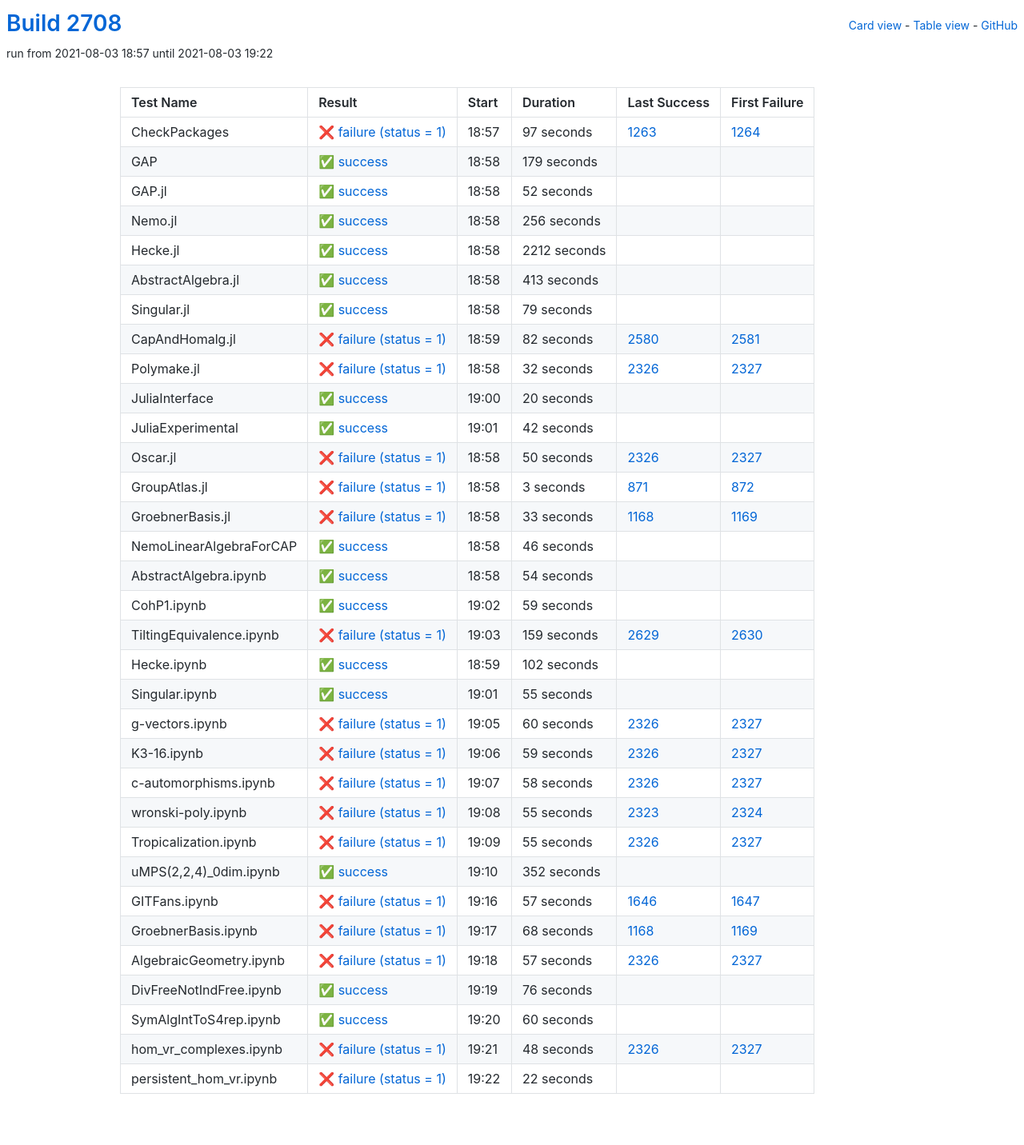
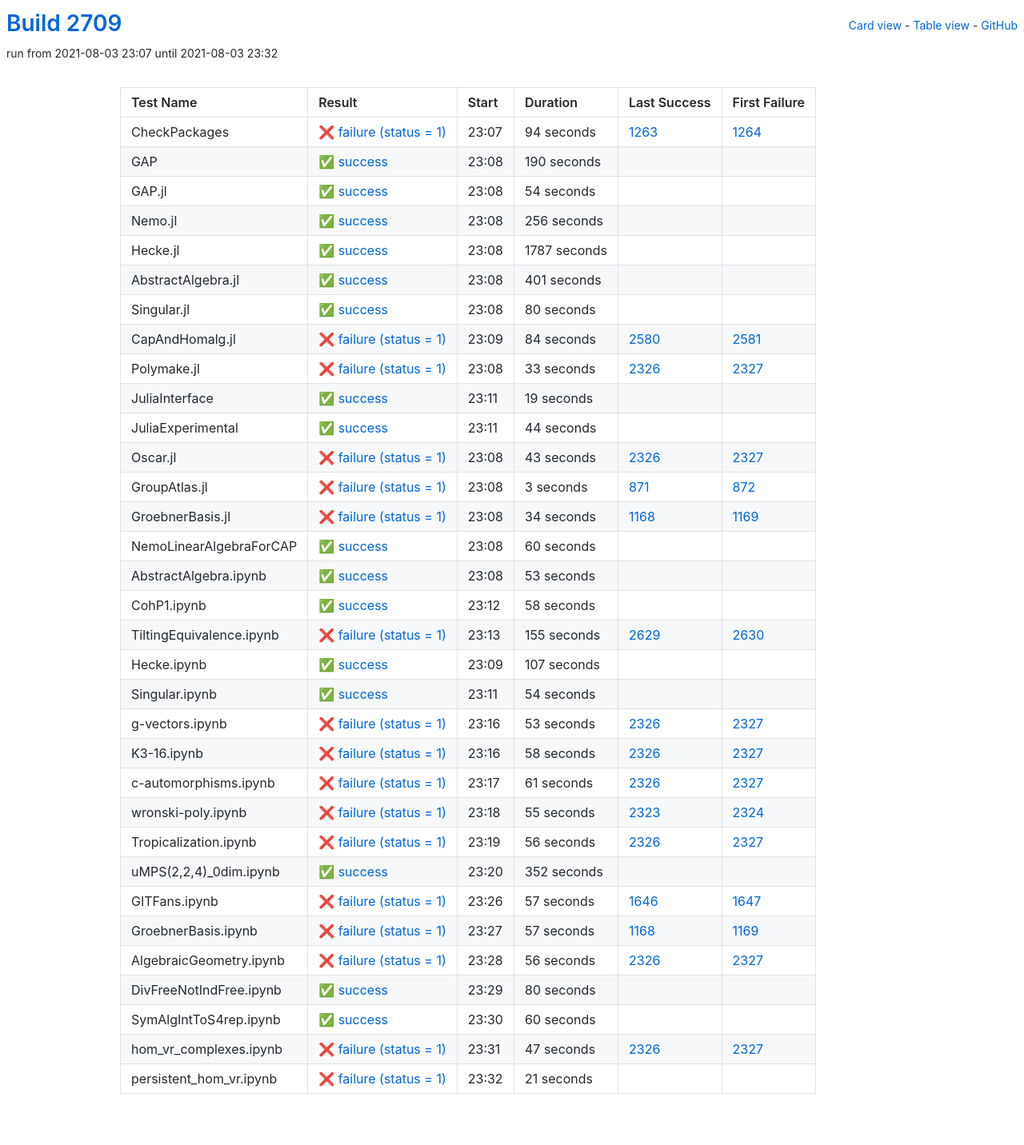
Before and after one commit to oscar-system/oscar-ci-status-stable, a Jekyll site: the page built from table.html, in a window 1280 px wide. Shown: the whole page at 80% size. Built offline with Jekyll 4.4.1, drawn with Linux system fonts in a browser that asks for light colours.

Commit message:
Build #2709

```diff
--- a/_data/ci.yml
+++ b/_data/ci.yml
@@ -1,6 +1,6 @@
 ---
-build: 2708
-build_url: https://oscarci.mathematik.uni-kl.de/job/oscar-stable/2708/
+build: 2709
+build_url: https://oscarci.mathematik.uni-kl.de/job/oscar-stable/2709/
 job: oscar-stable
 organization: oscar-system
 repo: oscar-ci-status-stable
@@ -8,44 +8,44 @@ repourl: https://github.com/oscar-system/oscar-ci-status-stable
 tests:
 - name: CheckPackages
   id: checkpackages
-  log: https://oscarci.mathematik.uni-kl.de/job/oscar-stable/2708/artifact/logs/build-2708/CheckPackages.log
-  start: 2021-08-03 18:57
+  log: https://oscarci.mathematik.uni-kl.de/job/oscar-stable/2709/artifact/logs/build-2709/CheckPackages.log
+  start: 2021-08-03 23:07
   success: false
   exitcode: 1
   status: failure
-  duration: 97
+  duration: 94
   last_success: 1263
   last_success_url: https://oscarci.mathematik.uni-kl.de/job/oscar-stable/1263/
   first_failure: 1264
   first_failure_url: https://oscarci.mathematik.uni-kl.de/job/oscar-stable/1264/
 - name: GAP
   id: gap
-  log: https://oscarci.mathematik.uni-kl.de/job/oscar-stable/2708/artifact/logs/build-2708/GAP.log
-  start: 2021-08-03 18:58
+  log: https://oscarci.mathematik.uni-kl.de/job/oscar-stable/2709/artifact/logs/build-2709/GAP.log
+  start: 2021-08-03 23:08
   success: true
   exitcode: 0
   status: success
-  duration: 179
+  duration: 190
   last_success: false
   last_success_url:
   first_failure: false
   first_failure_url:
 - name: GAP.jl
   id: gap-jl
-  log: https://oscarci.mathematik.uni-kl.de/job/oscar-stable/2708/artifact/logs/build-2708/GAP.jl.log
-  start: 2021-08-03 18:58
+  log: https://oscarci.mathematik.uni-kl.de/job/oscar-stable/2709/artifact/logs/build-2709/GAP.jl.log
+  start: 2021-08-03 23:08
   success: true
   exitcode: 0
   status: success
-  duration: 52
+  duration: 54
   last_success: false
   last_success_url:
   first_failure: false
   first_failure_url:
 - name: Nemo.jl
   id: nemo-jl
-  log: https://oscarci.mathematik.uni-kl.de/job/oscar-stable/2708/artifact/logs/build-2708/Nemo.jl.log
-  start: 2021-08-03 18:58
+  log: https://oscarci.mathematik.uni-kl.de/job/oscar-stable/2709/artifact/logs/build-2709/Nemo.jl.log
+  start: 2021-08-03 23:08
   success: true
   exitcode: 0
   status: success
@@ -56,104 +56,104 @@ tests:
   first_failure_url:
 - name: Hecke.jl
   id: hecke-jl
-  log: https://oscarci.mathematik.uni-kl.de/job/oscar-stable/2708/artifact/logs/build-2708/Hecke.jl.log
-  start: 2021-08-03 18:58
+  log: https://oscarci.mathematik.uni-kl.de/job/oscar-stable/2709/artifact/logs/build-2709/Hecke.jl.log
+  start: 2021-08-03 23:08
   success: true
   exitcode: 0
   status: success
-  duration: 2212
+  duration: 1787
   last_success: false
   last_success_url:
   first_failure: false
   first_failure_url:
 - name: AbstractAlgebra.jl
   id: abstractalgebra-jl
-  log: https://oscarci.mathematik.uni-kl.de/job/oscar-stable/2708/artifact/logs/build-2708/AbstractAlgebra.jl.log
-  start: 2021-08-03 18:58
+  log: https://oscarci.mathematik.uni-kl.de/job/oscar-stable/2709/artifact/logs/build-2709/AbstractAlgebra.jl.log
+  start: 2021-08-03 23:08
   success: true
   exitcode: 0
   status: success
-  duration: 413
+  duration: 401
   last_success: false
   last_success_url:
   first_failure: false
   first_failure_url:
 - name: Singular.jl
   id: singular-jl
-  log: https://oscarci.mathematik.uni-kl.de/job/oscar-stable/2708/artifact/logs/build-2708/Singular.jl.log
-  start: 2021-08-03 18:58
+  log: https://oscarci.mathematik.uni-kl.de/job/oscar-stable/2709/artifact/logs/build-2709/Singular.jl.log
+  start: 2021-08-03 23:08
   success: true
   exitcode: 0
   status: success
-  duration: 79
+  duration: 80
   last_success: false
   last_success_url:
   first_failure: false
   first_failure_url:
 - name: CapAndHomalg.jl
   id: capandhomalg-jl
-  log: https://oscarci.mathematik.uni-kl.de/job/oscar-stable/2708/artifact/logs/build-2708/CapAndHomalg.jl.log
-  start: 2021-08-03 18:59
+  log: https://oscarci.mathematik.uni-kl.de/job/oscar-stable/2709/artifact/logs/build-2709/CapAndHomalg.jl.log
+  start: 2021-08-03 23:09
   success: false
   exitcode: 1
   status: failure
-  duration: 82
+  duration: 84
   last_success: 2580
   last_success_url: https://oscarci.mathematik.uni-kl.de/job/oscar-stable/2580/
   first_failure: 2581
   first_failure_url: https://oscarci.mathematik.uni-kl.de/job/oscar-stable/2581/
 - name: Polymake.jl
   id: polymake-jl
-  log: https://oscarci.mathematik.uni-kl.de/job/oscar-stable/2708/artifact/logs/build-2708/Polymake.jl.log
-  start: 2021-08-03 18:58
+  log: https://oscarci.mathematik.uni-kl.de/job/oscar-stable/2709/artifact/logs/build-2709/Polymake.jl.log
+  start: 2021-08-03 23:08
   success: false
   exitcode: 1
   status: failure
-  duration: 32
+  duration: 33
   last_success: 2326
   last_success_url: https://oscarci.mathematik.uni-kl.de/job/oscar-stable/2326/
   first_failure: 2327
   first_failure_url: https://oscarci.mathematik.uni-kl.de/job/oscar-stable/2327/
 - name: JuliaInterface
   id: juliainterface
-  log: https://oscarci.mathematik.uni-kl.de/job/oscar-stable/2708/artifact/logs/build-2708/JuliaInterface.log
-  start: 2021-08-03 19:00
+  log: https://oscarci.mathematik.uni-kl.de/job/oscar-stable/2709/artifact/logs/build-2709/JuliaInterface.log
+  start: 2021-08-03 23:11
   success: true
   exitcode: 0
   status: success
-  duration: 20
+  duration: 19
   last_success: false
   last_success_url:
   first_failure: false
   first_failure_url:
 - name: JuliaExperimental
   id: juliaexperimental
-  log: https://oscarci.mathematik.uni-kl.de/job/oscar-stable/2708/artifact/logs/build-2708/JuliaExperimental.log
-  start: 2021-08-03 19:01
+  log: https://oscarci.mathematik.uni-kl.de/job/oscar-stable/2709/artifact/logs/build-2709/JuliaExperimental.log
+  start: 2021-08-03 23:11
   success: true
   exitcode: 0
   status: success
-  duration: 42
+  duration: 44
   last_success: false
   last_success_url:
   first_failure: false
   first_failure_url:
 - name: Oscar.jl
   id: oscar-jl
-  log: https://oscarci.mathematik.uni-kl.de/job/oscar-stable/2708/artifact/logs/build-2708/Oscar.jl.log
-  start: 2021-08-03 18:58
+  log: https://oscarci.mathematik.uni-kl.de/job/oscar-stable/2709/artifact/logs/build-2709/Oscar.jl.log
+  start: 2021-08-03 23:08
   success: false
   exitcode: 1
   status: failure
-  duration: 50
+  duration: 43
   last_success: 2326
   last_success_url: https://oscarci.mathematik.uni-kl.de/job/oscar-stable/2326/
   first_failure: 2327
   first_failure_url: https://oscarci.mathematik.uni-kl.de/job/oscar-stable/2327/
 - name: GroupAtlas.jl
   id: groupatlas-jl
-  log: https://oscarci.mathematik.uni-kl.de/job/oscar-stable/2708/artifact/logs/build-2708/GroupAtlas.jl.log
-  start: 2021-08-03 18:58
+  log: https://oscarci.mathematik.uni-kl.de/job/oscar-stable/2709/artifact/logs/build-2709/GroupAtlas.jl.log
+  start: 2021-08-03 23:08
   success: false
   exitcode: 1
   status: failure
@@ -164,32 +164,80 @@ tests:
   first_failure_url: https://oscarci.mathematik.uni-kl.de/job/oscar-stable/872/
 - name: GroebnerBasis.jl
   id: groebnerbasis-jl
-  log: https://oscarci.mathematik.uni-kl.de/job/oscar-stable/2708/artifact/logs/build-2708/GroebnerBasis.jl.log
-  start: 2021-08-03 18:58
+  log: https://oscarci.mathematik.uni-kl.de/job/oscar-stable/2709/artifact/logs/build-2709/GroebnerBasis.jl.log
+  start: 2021-08-03 23:08
   success: false
   exitcode: 1
   status: failure
-  duration: 33
+  duration: 34
   last_success: 1168
   last_success_url: https://oscarci.mathematik.uni-kl.de/job/oscar-stable/1168/
   first_failure: 1169
   first_failure_url: https://oscarci.mathematik.uni-kl.de/job/oscar-stable/1169/
 - name: NemoLinearAlgebraForCAP
   id: nemolinearalgebraforcap
-  log: https://oscarci.mathematik.uni-kl.de/job/oscar-stable/2708/artifact/logs/build-2708/NemoLinearAlgebraForCAP.log
-  start: 2021-08-03 18:58
+  log: https://oscarci.mathematik.uni-kl.de/job/oscar-stable/2709/artifact/logs/build-2709/NemoLinearAlgebraForCAP.log
+  start: 2021-08-03 23:08
   success: true
   exitcode: 0
   status: success
-  duration: 46
+  duration: 60
   last_success: false
   last_success_url:
   first_failure: false
   first_failure_url:
 - name: AbstractAlgebra.ipynb
   id: abstractalgebra-ipynb
-  log: https://oscarci.mathematik.uni-kl.de/job/oscar-stable/2708/artifact/logs/build-2708/AbstractAlgebra.ipynb.log
-  start: 2021-08-03 18:58
+  log: https://oscarci.mathematik.uni-kl.de/job/oscar-stable/2709/artifact/logs/build-2709/AbstractAlgebra.ipynb.log
+  start: 2021-08-03 23:08
+  success: true
+  exitcode: 0
+  status: success
+  duration: 53
+  last_success: false
+  last_success_url:
+  first_failure: false
+  first_failure_url:
+- name: CohP1.ipynb
+  id: cohp1-ipynb
+  log: https://oscarci.mathematik.uni-kl.de/job/oscar-stable/2709/artifact/logs/build-2709/CohP1.ipynb.log
+  start: 2021-08-03 23:12
+  success: true
+  exitcode: 0
+  status: success
+  duration: 58
+  last_success: false
+  last_success_url:
+  first_failure: false
+  first_failure_url:
+- name: TiltingEquivalence.ipynb
+  id: tiltingequivalence-ipynb
+  log: https://oscarci.mathematik.uni-kl.de/job/oscar-stable/2709/artifact/logs/build-2709/TiltingEquivalence.ipynb.log
+  start: 2021-08-03 23:13
+  success: false
+  exitcode: 1
+  status: failure
+  duration: 155
+  last_success: 2629
+  last_success_url: https://oscarci.mathematik.uni-kl.de/job/oscar-stable/2629/
+  first_failure: 2630
+  first_failure_url: https://oscarci.mathematik.uni-kl.de/job/oscar-stable/2630/
+- name: Hecke.ipynb
+  id: hecke-ipynb
+  log: https://oscarci.mathematik.uni-kl.de/job/oscar-stable/2709/artifact/logs/build-2709/Hecke.ipynb.log
+  start: 2021-08-03 23:09
+  success: true
+  exitcode: 0
+  status: success
+  duration: 107
+  last_success: false
+  last_success_url:
+  first_failure: false
+  first_failure_url:
+- name: Singular.ipynb
+  id: singular-ipynb
+  log: https://oscarci.mathematik.uni-kl.de/job/oscar-stable/2709/artifact/logs/build-2709/Singular.ipynb.log
+  start: 2021-08-03 23:11
   success: true
   exitcode: 0
   status: success
@@ -198,82 +246,22 @@ tests:
   last_success_url:
   first_failure: false
   first_failure_url:
-- name: CohP1.ipynb
-  id: cohp1-ipynb
-  log: https://oscarci.mathematik.uni-kl.de/job/oscar-stable/2708/artifact/logs/build-2708/CohP1.ipynb.log
-  start: 2021-08-03 19:02
-  success: true
-  exitcode: 0
-  status: success
-  duration: 59
-  last_success: false
-  last_success_url:
-  first_failure: false
-  first_failure_url:
-- name: TiltingEquivalence.ipynb
-  id: tiltingequivalence-ipynb
-  log: https://oscarci.mathematik.uni-kl.de/job/oscar-stable/2708/artifact/logs/build-2708/TiltingEquivalence.ipynb.log
-  start: 2021-08-03 19:03
+- name: g-vectors.ipynb
+  id: g-vectors-ipynb
+  log: https://oscarci.mathematik.uni-kl.de/job/oscar-stable/2709/artifact/logs/build-2709/g-vectors.ipynb.log
+  start: 2021-08-03 23:16
   success: false
   exitcode: 1
   status: failure
-  duration: 159
-  last_success: 2629
-  last_success_url: https://oscarci.mathematik.uni-kl.de/job/oscar-stable/2629/
-  first_failure: 2630
-  first_failure_url: https://oscarci.mathematik.uni-kl.de/job/oscar-stable/2630/
-- name: Hecke.ipynb
-  id: hecke-ipynb
-  log: https://oscarci.mathematik.uni-kl.de/job/oscar-stable/2708/artifact/logs/build-2708/Hecke.ipynb.log
-  start: 2021-08-03 18:59
-  success: true
-  exitcode: 0
-  status: success
-  duration: 102
-  last_success: false
-  last_success_url:
-  first_failure: false
-  first_failure_url:
-- name: Singular.ipynb
-  id: singular-ipynb
-  log: https://oscarci.mathematik.uni-kl.de/job/oscar-stable/2708/artifact/logs/build-2708/Singular.ipynb.log
-  start: 2021-08-03 19:01
-  success: true
-  exitcode: 0
-  status: success
-  duration: 55
-  last_success: false
-  last_success_url:
-  first_failure: false
-  first_failure_url:
-- name: g-vectors.ipynb
-  id: g-vectors-ipynb
-  log: https://oscarci.mathematik.uni-kl.de/job/oscar-stable/2708/artifact/logs/build-2708/g-vectors.ipynb.log
-  start: 2021-08-03 19:05
-  success: false
-  exitcode: 1
-  status: failure
-  duration: 60
+  duration: 53
   last_success: 2326
   last_success_url: https://oscarci.mathematik.uni-kl.de/job/oscar-stable/2326/
   first_failure: 2327
   first_failure_url: https://oscarci.mathematik.uni-kl.de/job/oscar-stable/2327/
 - name: K3-16.ipynb
   id: k3-16-ipynb
-  log: https://oscarci.mathematik.uni-kl.de/job/oscar-stable/2708/artifact/logs/build-2708/K3-16.ipynb.log
-  start: 2021-08-03 19:06
-  success: false
-  exitcode: 1
-  status: failure
-  duration: 59
-  last_success: 2326
-  last_success_url: https://oscarci.mathematik.uni-kl.de/job/oscar-stable/2326/
-  first_failure: 2327
-  first_failure_url: https://oscarci.mathematik.uni-kl.de/job/oscar-stable/2327/
-- name: c-automorphisms.ipynb
-  id: c-automorphisms-ipynb
-  log: https://oscarci.mathematik.uni-kl.de/job/oscar-stable/2708/artifact/logs/build-2708/c-automorphisms.ipynb.log
-  start: 2021-08-03 19:07
+  log: https://oscarci.mathematik.uni-kl.de/job/oscar-stable/2709/artifact/logs/build-2709/K3-16.ipynb.log
+  start: 2021-08-03 23:16
   success: false
   exitcode: 1
   status: failure
@@ -282,10 +270,22 @@ tests:
   last_success_url: https://oscarci.mathematik.uni-kl.de/job/oscar-stable/2326/
   first_failure: 2327
   first_failure_url: https://oscarci.mathematik.uni-kl.de/job/oscar-stable/2327/
+- name: c-automorphisms.ipynb
+  id: c-automorphisms-ipynb
+  log: https://oscarci.mathematik.uni-kl.de/job/oscar-stable/2709/artifact/logs/build-2709/c-automorphisms.ipynb.log
+  start: 2021-08-03 23:17
+  success: false
+  exitcode: 1
+  status: failure
+  duration: 61
+  last_success: 2326
+  last_success_url: https://oscarci.mathematik.uni-kl.de/job/oscar-stable/2326/
+  first_failure: 2327
+  first_failure_url: https://oscarci.mathematik.uni-kl.de/job/oscar-stable/2327/
 - name: wronski-poly.ipynb
   id: wronski-poly-ipynb
-  log: https://oscarci.mathematik.uni-kl.de/job/oscar-stable/2708/artifact/logs/build-2708/wronski-poly.ipynb.log
-  start: 2021-08-03 19:08
+  log: https://oscarci.mathematik.uni-kl.de/job/oscar-stable/2709/artifact/logs/build-2709/wronski-poly.ipynb.log
+  start: 2021-08-03 23:18
   success: false
   exitcode: 1
   status: failure
@@ -296,20 +296,20 @@ tests:
   first_failure_url: https://oscarci.mathematik.uni-kl.de/job/oscar-stable/2324/
 - name: Tropicalization.ipynb
   id: tropicalization-ipynb
-  log: https://oscarci.mathematik.uni-kl.de/job/oscar-stable/2708/artifact/logs/build-2708/Tropicalization.ipynb.log
-  start: 2021-08-03 19:09
+  log: https://oscarci.mathematik.uni-kl.de/job/oscar-stable/2709/artifact/logs/build-2709/Tropicalization.ipynb.log
+  start: 2021-08-03 23:19
   success: false
   exitcode: 1
   status: failure
-  duration: 55
+  duration: 56
   last_success: 2326
   last_success_url: https://oscarci.mathematik.uni-kl.de/job/oscar-stable/2326/
   first_failure: 2327
   first_failure_url: https://oscarci.mathematik.uni-kl.de/job/oscar-stable/2327/
 - name: uMPS(2,2,4)_0dim.ipynb
   id: umps-2-2-4-0dim-ipynb
-  log: https://oscarci.mathematik.uni-kl.de/job/oscar-stable/2708/artifact/logs/build-2708/uMPS-2-2-4-_0dim.ipynb.log
-  start: 2021-08-03 19:10
+  log: https://oscarci.mathematik.uni-kl.de/job/oscar-stable/2709/artifact/logs/build-2709/uMPS-2-2-4-_0dim.ipynb.log
+  start: 2021-08-03 23:20
   success: true
   exitcode: 0
   status: success
@@ -320,8 +320,8 @@ tests:
   first_failure_url:
 - name: GITFans.ipynb
   id: gitfans-ipynb
-  log: https://oscarci.mathematik.uni-kl.de/job/oscar-stable/2708/artifact/logs/build-2708/GITFans.ipynb.log
-  start: 2021-08-03 19:16
+  log: https://oscarci.mathematik.uni-kl.de/job/oscar-stable/2709/artifact/logs/build-2709/GITFans.ipynb.log
+  start: 2021-08-03 23:26
   success: false
   exitcode: 1
   status: failure
@@ -332,44 +332,44 @@ tests:
   first_failure_url: https://oscarci.mathematik.uni-kl.de/job/oscar-stable/1647/
 - name: GroebnerBasis.ipynb
   id: groebnerbasis-ipynb
-  log: https://oscarci.mathematik.uni-kl.de/job/oscar-stable/2708/artifact/logs/build-2708/GroebnerBasis.ipynb.log
-  start: 2021-08-03 19:17
+  log: https://oscarci.mathematik.uni-kl.de/job/oscar-stable/2709/artifact/logs/build-2709/GroebnerBasis.ipynb.log
+  start: 2021-08-03 23:27
   success: false
   exitcode: 1
   status: failure
-  duration: 68
+  duration: 57
   last_success: 1168
   last_success_url: https://oscarci.mathematik.uni-kl.de/job/oscar-stable/1168/
   first_failure: 1169
   first_failure_url: https://oscarci.mathematik.uni-kl.de/job/oscar-stable/1169/
 - name: AlgebraicGeometry.ipynb
   id: algebraicgeometry-ipynb
-  log: https://oscarci.mathematik.uni-kl.de/job/oscar-stable/2708/artifact/logs/build-2708/AlgebraicGeometry.ipynb.log
-  start: 2021-08-03 19:18
+  log: https://oscarci.mathematik.uni-kl.de/job/oscar-stable/2709/artifact/logs/build-2709/AlgebraicGeometry.ipynb.log
+  start: 2021-08-03 23:28
   success: false
   exitcode: 1
   status: failure
-  duration: 57
+  duration: 56
   last_success: 2326
   last_success_url: https://oscarci.mathematik.uni-kl.de/job/oscar-stable/2326/
   first_failure: 2327
   first_failure_url: https://oscarci.mathematik.uni-kl.de/job/oscar-stable/2327/
 - name: DivFreeNotIndFree.ipynb
   id: divfreenotindfree-ipynb
-  log: https://oscarci.mathematik.uni-kl.de/job/oscar-stable/2708/artifact/logs/build-2708/DivFreeNotIndFree.ipynb.log
-  start: 2021-08-03 19:19
+  log: https://oscarci.mathematik.uni-kl.de/job/oscar-stable/2709/artifact/logs/build-2709/DivFreeNotIndFree.ipynb.log
+  start: 2021-08-03 23:29
   success: true
   exitcode: 0
   status: success
-  duration: 76
+  duration: 80
   last_success: false
   last_success_url:
   first_failure: false
   first_failure_url:
 - name: SymAlgIntToS4rep.ipynb
   id: symalginttos4rep-ipynb
-  log: https://oscarci.mathematik.uni-kl.de/job/oscar-stable/2708/artifact/logs/build-2708/SymAlgIntToS4rep.ipynb.log
-  start: 2021-08-03 19:20
+  log: https://oscarci.mathematik.uni-kl.de/job/oscar-stable/2709/artifact/logs/build-2709/SymAlgIntToS4rep.ipynb.log
+  start: 2021-08-03 23:30
   success: true
   exitcode: 0
   status: success
@@ -380,24 +380,24 @@ tests:
   first_failure_url:
 - name: hom_vr_complexes.ipynb
   id: hom-vr-complexes-ipynb
-  log: https://oscarci.mathematik.uni-kl.de/job/oscar-stable/2708/artifact/logs/build-2708/hom_vr_complexes.ipynb.log
-  start: 2021-08-03 19:21
+  log: https://oscarci.mathematik.uni-kl.de/job/oscar-stable/2709/artifact/logs/build-2709/hom_vr_complexes.ipynb.log
+  start: 2021-08-03 23:31
   success: false
   exitcode: 1
   status: failure
-  duration: 48
+  duration: 47
   last_success: 2326
   last_success_url: https://oscarci.mathematik.uni-kl.de/job/oscar-stable/2326/
   first_failure: 2327
   first_failure_url: https://oscarci.mathematik.uni-kl.de/job/oscar-stable/2327/
 - name: persistent_hom_vr.ipynb
   id: persistent-hom-vr-ipynb
-  log: https://oscarci.mathematik.uni-kl.de/job/oscar-stable/2708/artifact/logs/build-2708/persistent_hom_vr.ipynb.log
-  start: 2021-08-03 19:22
+  log: https://oscarci.mathematik.uni-kl.de/job/oscar-stable/2709/artifact/logs/build-2709/persistent_hom_vr.ipynb.log
+  start: 2021-08-03 23:32
   success: false
   exitcode: 1
   status: failure
-  duration: 22
+  duration: 21
   last_success: false
   last_success_url:
   first_failure: false
```
Also changed, not shown: README.md.
